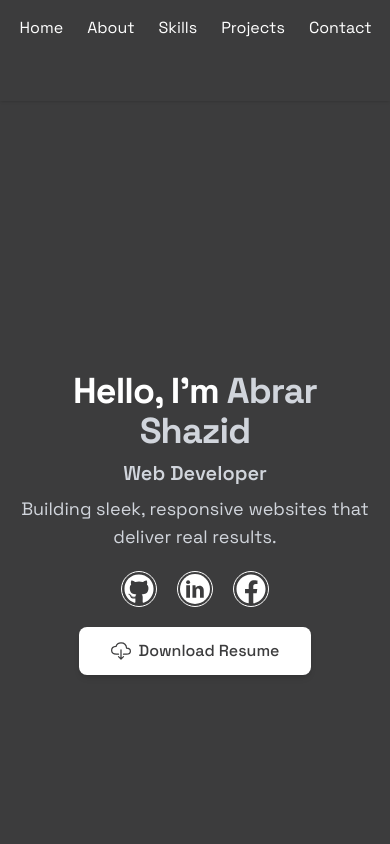
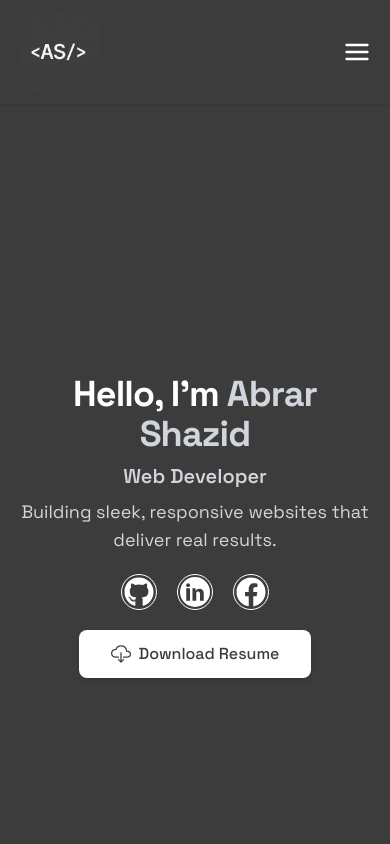
Before and after one commit to AbrarShazid/Portfolio, a React (Vite) app: page / in a window 390 px wide. Shown: the top 844 px of the page. Built offline with nearby package versions, Linux system fonts and the light colour scheme.

Commit message:
mobile version navbar

```diff
--- a/src/components/Navbar.jsx
+++ b/src/components/Navbar.jsx
@@ -1,17 +1,34 @@
-import React from 'react';
-import logo from "../assets/logo.png"
+import React, { useState } from 'react';
+import logo from "../assets/logo.png";
 import { Link } from 'react-scroll';
+import { FiMenu, FiX } from 'react-icons/fi';
 
 const Navbar = () => {
+  const [isMenuOpen, setIsMenuOpen] = useState(false);
+
   return (
-    <div  className='bg-[#3c3c3d] h-[12vh] pt-4 md:pt-0 md:h-auto text-white md:flex md:justify-between md:items-center px-[5%] sticky z-60 top-0 shadow-sm '>
+    <div className='bg-[#3c3c3d] text-white sticky top-0 z-50 shadow-sm'>
+
+      <div className='md:flex md:justify-between md:items-center px-[5%]'>
+
+        <div className='flex justify-between items-center py-3 md:py-0'>
+          <img
+            src={logo}
+            alt=""
+            className='w-20 h-20 rounded-lg'
+          />
 
 
-      <div className='hidden md:block'>
-        <img src={logo} alt="" className='w-20 h-20 rounded-lg' />
+          <button
+            className='md:hidden text-white'
+            onClick={() => setIsMenuOpen(!isMenuOpen)}
+          >
+            {isMenuOpen ? <FiX size={28} /> : <FiMenu size={28} />}
+          </button>
         </div>
 
-      <div className='flex gap-6 '>
+
+        <div className={`hidden md:flex gap-6 items-center`}>
           <Link
             to="home"
             spy={true}
@@ -20,13 +37,10 @@ const Navbar = () => {
             duration={500}
             exact="true"
             activeClass="text-green-400 font-semibold"
-  className="cursor-pointer transition-colors duration-300"
+            className="cursor-pointer transition-colors duration-300 "
           >
             Home
           </Link>
-
-
-
           <Link
             to="about"
             spy={true}
@@ -34,12 +48,10 @@ const Navbar = () => {
             offset={-70}
             duration={500}
             activeClass="text-green-400 font-semibold"
-  className="cursor-pointer transition-colors duration-300"
+            className="cursor-pointer transition-colors duration-300 "
           >
             About
           </Link>
-
-
           <Link
             to="skills"
             spy={true}
@@ -47,12 +59,10 @@ const Navbar = () => {
             offset={-70}
             duration={500}
             activeClass="text-green-400 font-semibold"
-  className="cursor-pointer transition-colors duration-300"
+            className="cursor-pointer transition-colors duration-300 "
           >
             Skills
           </Link>
-
-
           <Link
             to="projects"
             spy={true}
@@ -60,18 +70,10 @@ const Navbar = () => {
             offset={-70}
             duration={500}
             activeClass="text-green-400 font-semibold"
-  className="cursor-pointer transition-colors duration-300"
+            className="cursor-pointer transition-colors duration-300 "
           >
             Projects
           </Link>
-
-
-
-
-
-
-
-
           <Link
             to="contact"
             spy={true}
@@ -79,21 +81,42 @@ const Navbar = () => {
             offset={-70}
             duration={500}
             activeClass="text-green-400 font-semibold"
-  className="cursor-pointer transition-colors duration-300"
+            className="cursor-pointer transition-colors duration-300 "
           >
             Contact
           </Link>
-
-
-
-
-
+        </div>
       </div>
 
 
-
+      {isMenuOpen && (
+        <div className='md:hidden bg-[#3c3c3d] px-[5%] pb-4 space-y-3'>
+          <MobileNavLink to="home" label="Home" onClick={() => setIsMenuOpen(false)} />
+          <MobileNavLink to="about" label="About" onClick={() => setIsMenuOpen(false)} />
+          <MobileNavLink to="skills" label="Skills" onClick={() => setIsMenuOpen(false)} />
+          <MobileNavLink to="projects" label="Projects" onClick={() => setIsMenuOpen(false)} />
+          <MobileNavLink to="contact" label="Contact" onClick={() => setIsMenuOpen(false)} />
+        </div>
+      )}
     </div>
   );
 };
 
+
+const MobileNavLink = ({ to, label, onClick }) => (
+  <Link
+    to={to}
+    spy={true}
+    smooth={true}
+    offset={-70}
+    duration={500}
+    exact="true"
+    activeClass="text-green-400 font-semibold"
+    className="block py-2 cursor-pointer transition-colors duration-300 hover:text-green-400"
+    onClick={onClick}
+  >
+    {label}
+  </Link>
+);
+
 export default Navbar;
```
Lines whose indentation alone changed are shown as unchanged.
